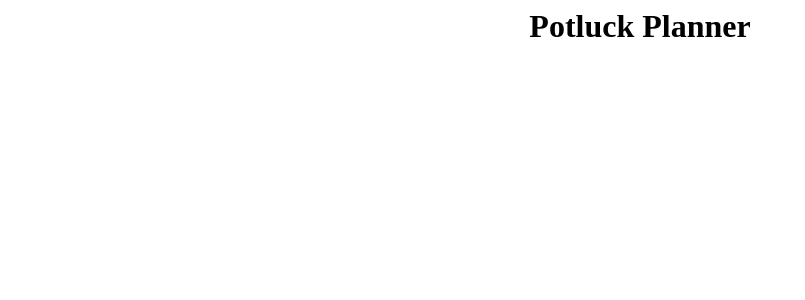
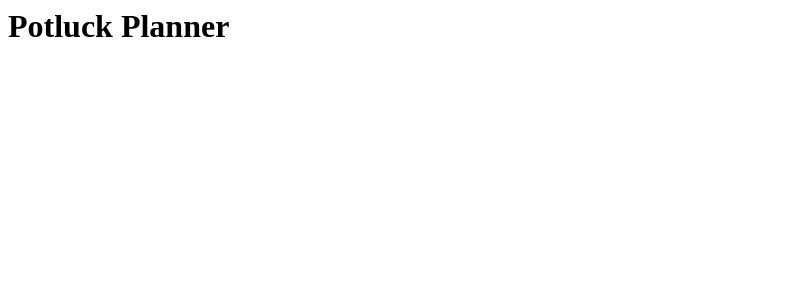
Before and after one commit to Potluck-build/Front-end, a React (Create React App) app in the folder potluck/: page /add-food in a window 1280 px wide. Shown: the top 300 px of the page, without its empty margins (0-805 px from the left). Built offline with nearby package versions, Linux system fonts and the light colour scheme.

Commit message:
added routes and connected them

```diff
--- a/potluck/package.json
+++ b/potluck/package.json
@@ -8,8 +8,10 @@
     "@testing-library/user-event": "^13.5.0",
     "react": "^17.0.2",
     "react-dom": "^17.0.2",
+    "react-router-dom": "^6.2.1",
     "react-scripts": "5.0.0",
-    "web-vitals": "^2.1.2"
+    "web-vitals": "^2.1.2",
+    "yup": "^0.32.11"
   },
   "scripts": {
     "start": "react-scripts start",
--- a/potluck/src/App.css
+++ b/potluck/src/App.css
@@ -2,4 +2,12 @@
   text-align: center;
   font-weight: 900;
   font-size: 2rem;
+  display: flex;
+  justify-content: space-between;
 }
+
+.links {
+  font-size: 2rem;
+  margin-right: 2%;
+  padding: 2%;
+}
--- a/potluck/src/App.js
+++ b/potluck/src/App.js
@@ -1,7 +1,25 @@
 import "./App.css";
+import { Route, Routes, Link } from "react-router-dom";
+import Dashboard from "./components/Dashboard";
+import Login from "./components/Login";
+import Register from "./components/Register";
+import Header from "./components/Header";
+import AddFood from "./components/AddFood";
 
 const App = () => {
-  return <div className='App'>Potluck Planner</div>;
+  return (
+    <div className='App'>
+      Potluck Planner
+      <Header />
+      <Routes>
+        <Route path='/' component={Login} />
+        <Route path='/login' component={Login} />
+        <Route path='/register' component={Register} />
+        <Route path='/dashboard' component={Dashboard} />
+        <Route path='/add-food' component={AddFood} />
+      </Routes>
+    </div>
+  );
 };
 
 export default App;
--- /dev/null
+++ b/potluck/src/components/AddFood.js
@@ -0,0 +1,7 @@
+import React from "react";
+
+const AddFood = () => {
+  return <div></div>;
+};
+
+export default AddFood;
--- /dev/null
+++ b/potluck/src/components/Dashboard.js
@@ -0,0 +1,7 @@
+import React from "react";
+
+const Dashboard = () => {
+  return <div></div>;
+};
+
+export default Dashboard;
--- /dev/null
+++ b/potluck/src/components/Header.js
@@ -0,0 +1,8 @@
+import React from "react";
+import { Link } from "react-router-dom";
+
+const Header = () => {
+  return <div className='links'></div>;
+};
+
+export default Header;
--- a/potluck/src/index.js
+++ b/potluck/src/index.js
@@ -2,10 +2,13 @@ import React from "react";
 import ReactDOM from "react-dom";
 import App from "./App";
 import reportWebVitals from "./reportWebVitals";
+import { BrowserRouter as Router } from "react-router-dom";
 
 ReactDOM.render(
   <React.StrictMode>
-    <App />
+    <Router>
+      <App />
+    </Router>
   </React.StrictMode>,
   document.getElementById("root")
 );
```
Also changed, not shown: 1 other file (tests, documents, lock files or other folders).
